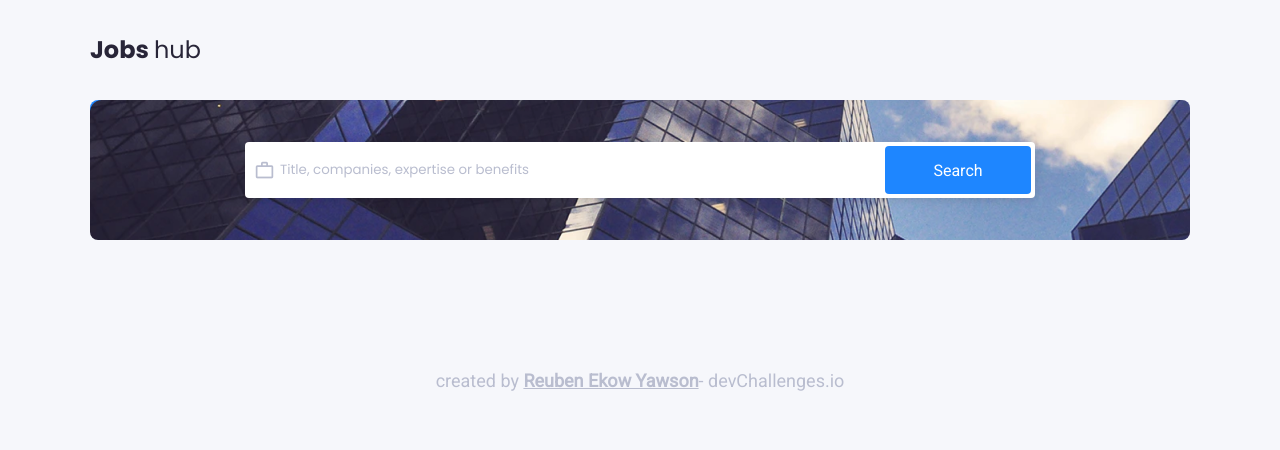
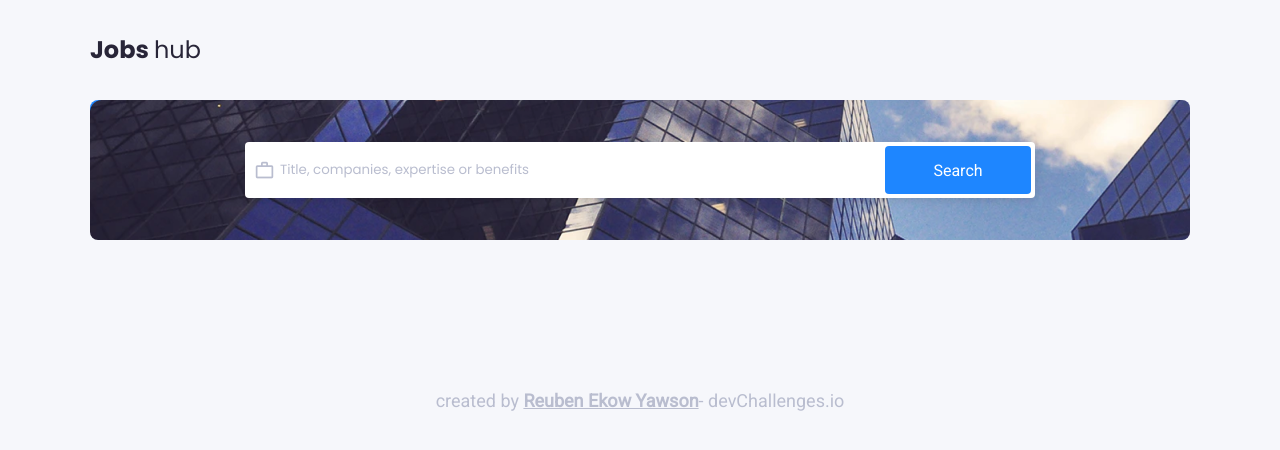
Before and after one commit to Reuben-Ekow-Yawson/jobsHub, a React (Create React App) app: page /1 in a window 1280 px wide. Shown: the top 450 px of the page. Built offline with nearby package versions, Linux system fonts and the light colour scheme; no server answers.

Commit message:
"increase the padding "

```diff
--- a/src/components/home/footer/Foot.style.js
+++ b/src/components/home/footer/Foot.style.js
@@ -1,7 +1,7 @@
 import styled from "styled-components";
 
 export const FooterStyle = styled.div`
-  padding: 40px 0;
+  padding: 60px 0;
   text-align: center;
   background-color: #f6f7fb;
   font-size: 18px;
```
